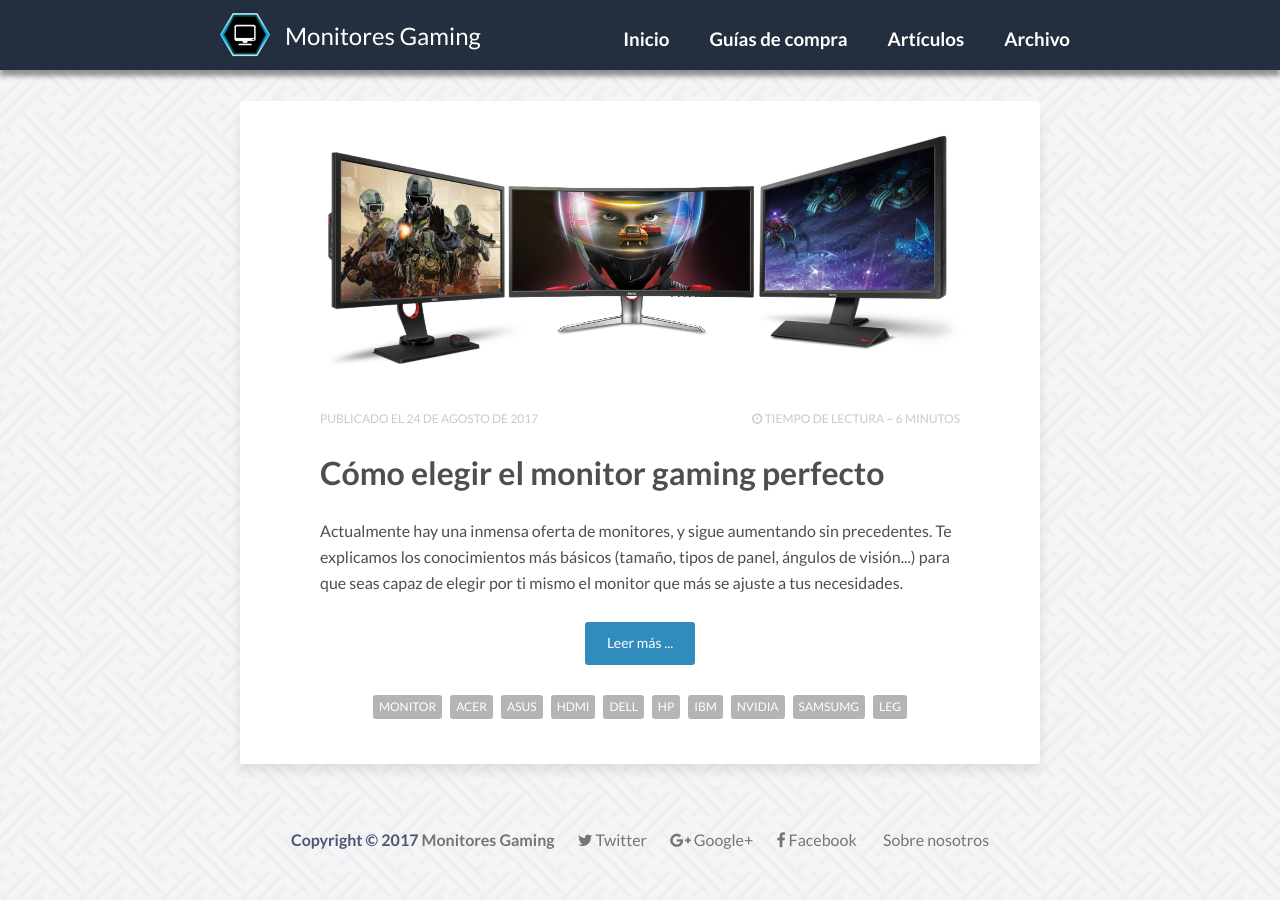
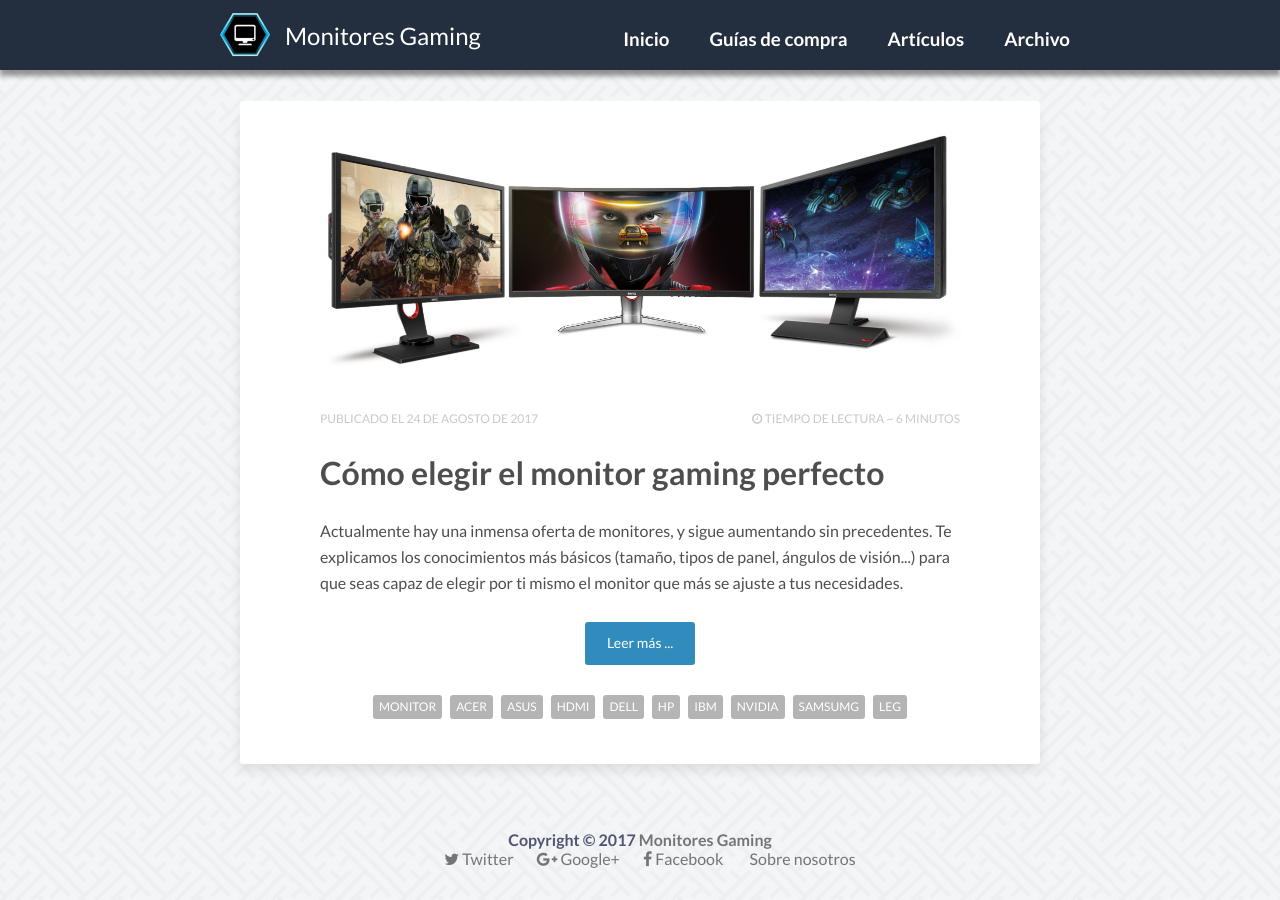
Before and after one commit to Losazul/losazul.github.io, a Jekyll site: the page built from index.html, in a window 1280 px wide and 900 px high, scrolled down 3285 px. Built offline with Jekyll 4.4.1, drawn with Linux system fonts in a browser that asks for light colours; nearby versions of some CDN libraries; the list of posts is cut into pages by our own code; comment, search, counter and statistics services are not loaded.

Commit message:
Update footer.html

```diff
--- a/_includes/footer.html
+++ b/_includes/footer.html
@@ -6,7 +6,9 @@
 }
 </style>
 
-<ul></ul><span>  <b><a href="/"><font color="505572">Copyright &copy; {{ site.time | date: '%Y' }}</font> Monitores Gaming</a></b></span> {% if site.twitter_username %}
+<ul></ul><span>  <b><a href="/"><font color="505572">Copyright &copy; {{ site.time | date: '%Y' }}</font> Monitores Gaming</a></b></span>
+<br>
+{% if site.twitter_username %}
     <a href="https://twitter.com/{{ site.twitter_username }}" target="blank">
       <i class="fa fa-twitter"></i> Twitter
     </a>
```
